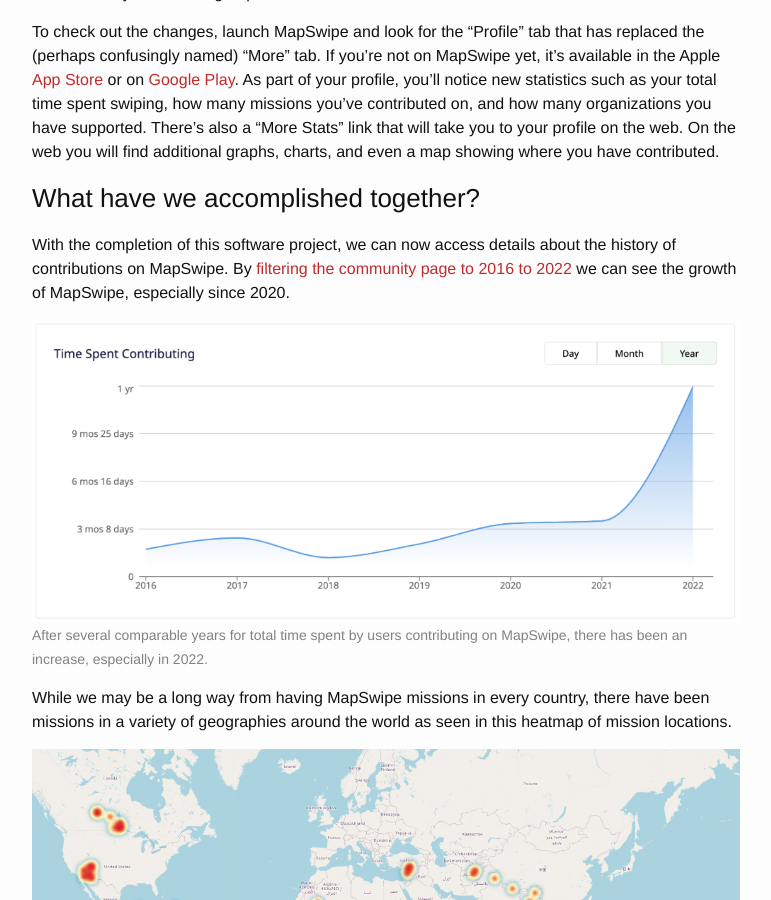
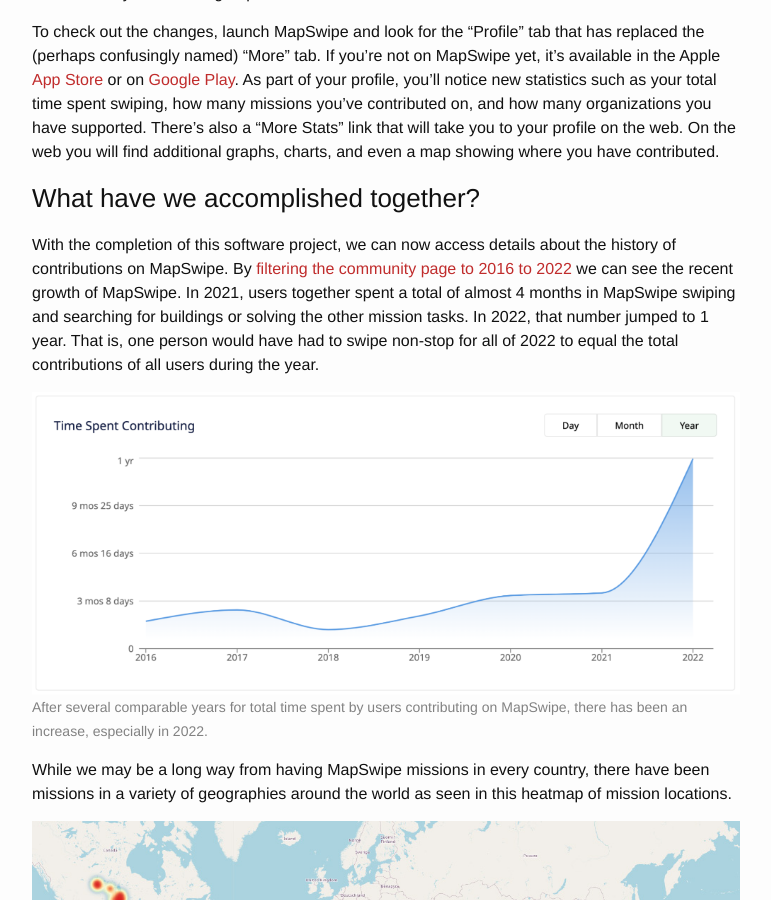
Before and after one commit to AmericanRedCross/americanredcross.github.com, a Jekyll site: the page built from _posts/2023-01-31-mapswipe-analytics-and-groups.md, in a window 1280 px wide and 900 px high, scrolled down 1501 px. Shown: the whole window, without its empty margins (254-1025 px from the left). Built offline with Jekyll 4.4.1, drawn with Linux system fonts in a browser that asks for light colours.

Commit message:
add more description for graph

```diff
--- a/_posts/2023-01-31-mapswipe-analytics-and-groups.md
+++ b/_posts/2023-01-31-mapswipe-analytics-and-groups.md
@@ -31,7 +31,7 @@
 
 ## What have we accomplished together?
 
-With the completion of this software project, we can now access details about the history of contributions on MapSwipe. By [filtering the community page to 2016 to 2022](https://community.mapswipe.org/?from=2016-07-16&to=2022-12-31) we can see the growth of MapSwipe, especially since 2020.
+With the completion of this software project, we can now access details about the history of contributions on MapSwipe. By [filtering the community page to 2016 to 2022](https://community.mapswipe.org/?from=2016-07-16&to=2022-12-31) we can see the recent growth of MapSwipe. In 2021, users together spent a total of almost 4 months in MapSwipe swiping and searching for buildings or solving the other mission tasks. In 2022, that number jumped to 1 year. That is, one person would have had to swipe non-stop for all of 2022 to equal the total contributions of all users during the year.
 
 ![graph of time spend contributing by users of MapSwipe per year](/img/posts/20230131_contributions-graph.png)
 <br><span class="post-caption">After several comparable years for total time spent by users contributing on MapSwipe, there has been an increase, especially in 2022.</span>
```
